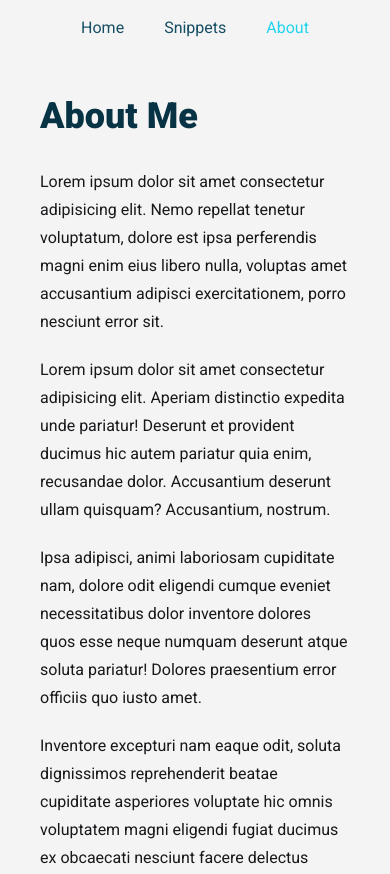
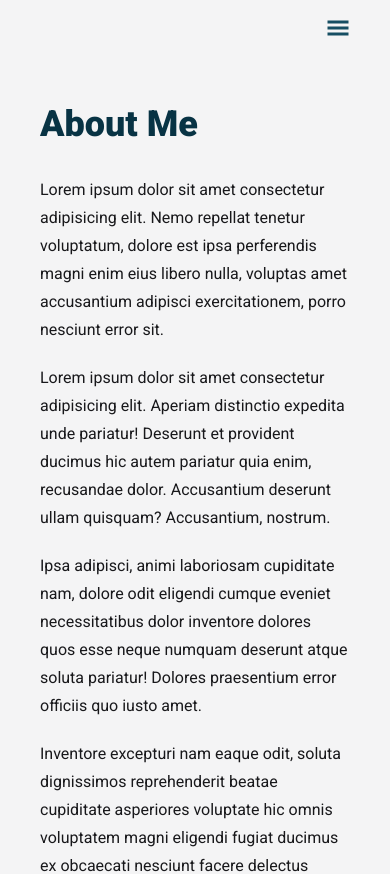
Before and after one commit to ecmCode/code-snippets, a Next.js app: page /about in a window 390 px wide. Shown: the top 874 px of the page. Built offline with nearby package versions, Linux system fonts and the light colour scheme.

Commit message:
feat(navbar): respnisive navbar

```diff
--- a/components/global/navbar/Navbar.module.css
+++ b/components/global/navbar/Navbar.module.css
@@ -1,3 +1,3 @@
 .navbar{
-    @apply flex flex-none gap-10 my-4 justify-center items-center
+    @apply hidden md:flex gap-10 justify-center items-center
 }
--- a/components/global/navbar/Navbar.tsx
+++ b/components/global/navbar/Navbar.tsx
@@ -1,8 +1,11 @@
 "use client"
+
+import {GiHamburgerMenu} from "react-icons/gi"
 
 import Link from "next/link";
 import style from "./Navbar.module.css"
 import { usePathname } from "next/navigation";
+import { useEffect, useState } from "react";
 
 const routes = [
   { name: "Home", path: "/" },
@@ -12,8 +15,26 @@ const routes = [
 
 const Navbar = () => {
   const pathname = usePathname()
+  const [menuOpen,setMenuOpen] = useState(false)
+
+  useEffect(() => {
+    setMenuOpen(false)
+  }, [pathname])
+
   return (
-    <nav>
+    <nav className="my-4 flex-none w-full">
+        <div className="relative visible md:hidden mx-10 text-2xl float-right">
+          <button onClick={() => setMenuOpen(prev => !prev)} className={menuOpen ? "text-cyan-400" : "hover:text-cyan-400"}>
+            <GiHamburgerMenu />
+          </button>
+          <div className={`${menuOpen ? "visible": "hidden"} absolute top-4 right-0 flex flex-col gap-2 p-2 text-right`}>
+            {routes.map(route => (
+              <Link key={route.name} href={route.path} className={route.path === pathname ? "text-cyan-400" : "hover:text-cyan-400"}>
+                {route.name}
+              </Link>
+            ))}
+          </div>
+        </div>
         <div className={style.navbar}>
             {routes.map(route => (
               <Link key={route.name} href={route.path} className={route.path === pathname ? "text-cyan-400" : "hover:text-cyan-400"}>
--- a/package.json
+++ b/package.json
@@ -18,7 +18,8 @@
     "date-fns": "^2.30.0",
     "next": "^13.4.12",
     "react": "^18.2.0",
-    "react-dom": "^18.2.0"
+    "react-dom": "^18.2.0",
+    "react-icons": "^4.10.1"
   },
   "devDependencies": {
     "@types/node": "20.4.7",
```
Also changed, not shown: 1 other file (tests, documents, lock files or other folders). Lines whose indentation alone changed are shown as unchanged.
